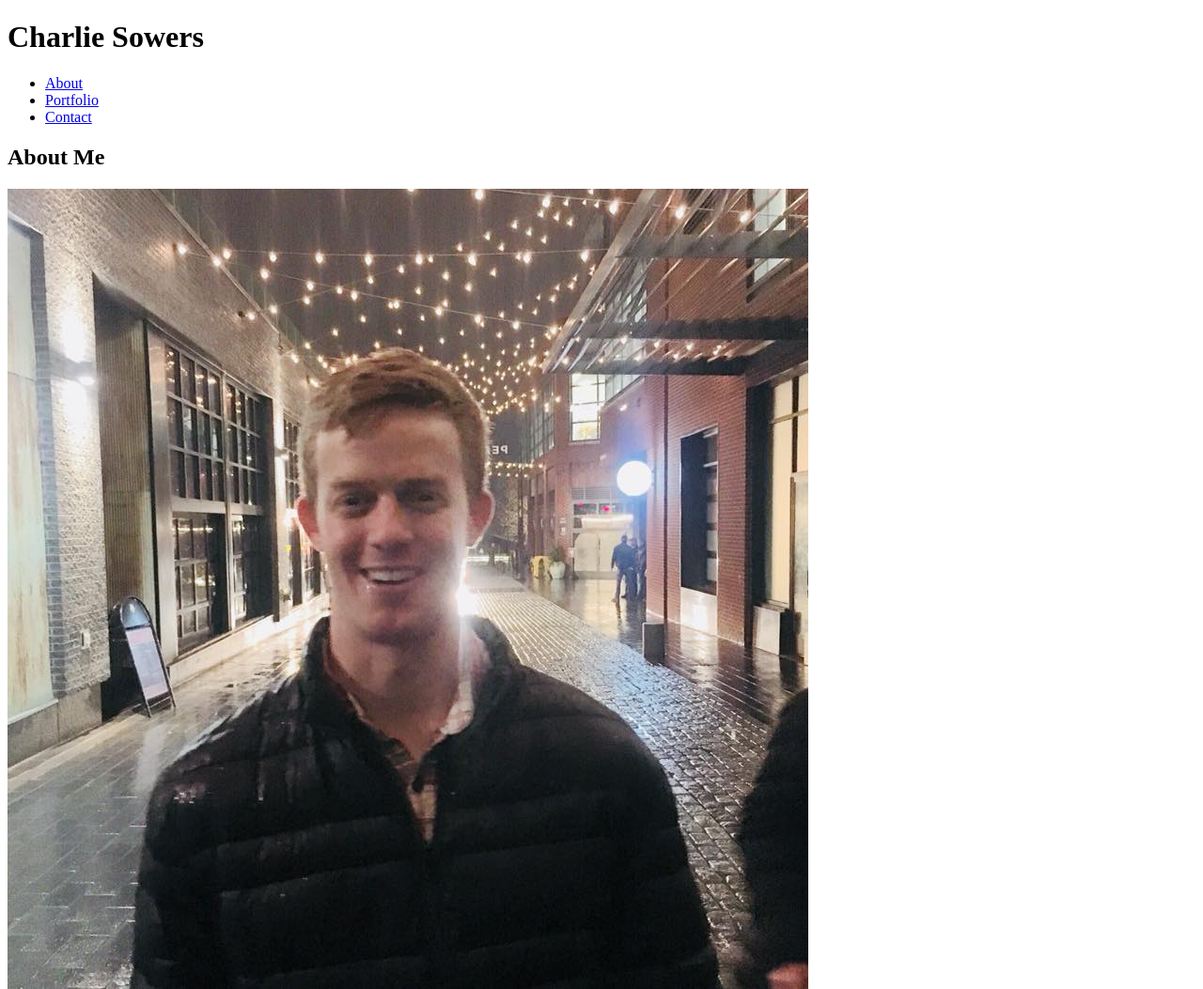
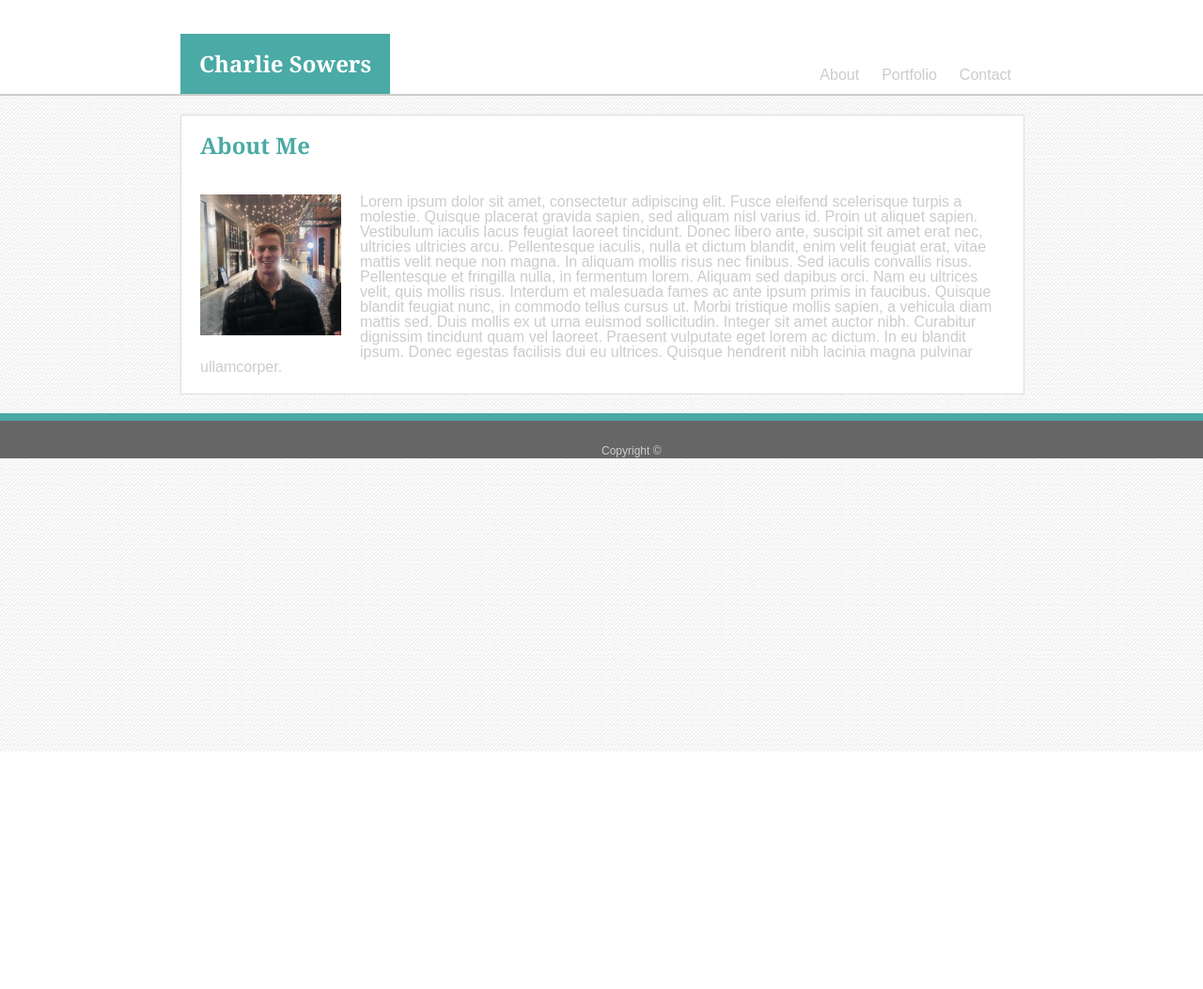
Before and after one commit to charliesowers/Basic-Portfolio, a plain HTML site: page index.html in a window 1280 px wide. Shown: the top 1053 px of the page at 94% size. After the commit the page ends 800 px from the top, so only its background shows below. Drawn offline with Linux system fonts and the light colour scheme; files that its build step writes are made by us from their sources.

Commit message:
Adding CSS, Index page close to complete

```diff
--- a/assets/css/reset.css
+++ b/assets/css/reset.css
@@ -0,0 +1,48 @@
+/* http://meyerweb.com/eric/tools/css/reset/
+   v2.0 | 20110126
+   License: none (public domain)
+*/
+
+html, body, div, span, applet, object, iframe,
+h1, h2, h3, h4, h5, h6, p, blockquote, pre,
+a, abbr, acronym, address, big, cite, code,
+del, dfn, em, img, ins, kbd, q, s, samp,
+small, strike, strong, sub, sup, tt, var,
+b, u, i, center,
+dl, dt, dd, ol, ul, li,
+fieldset, form, label, legend,
+table, caption, tbody, tfoot, thead, tr, th, td,
+article, aside, canvas, details, embed,
+figure, figcaption, footer, header, hgroup,
+menu, nav, output, ruby, section, summary,
+time, mark, audio, video {
+	margin: 0;
+	padding: 0;
+	border: 0;
+	font-size: 100%;
+	font: inherit;
+	vertical-align: baseline;
+}
+/* HTML5 display-role reset for older browsers */
+article, aside, details, figcaption, figure,
+footer, header, hgroup, menu, nav, section {
+	display: block;
+}
+body {
+	line-height: 1;
+}
+ol, ul {
+	list-style: none;
+}
+blockquote, q {
+	quotes: none;
+}
+blockquote:before, blockquote:after,
+q:before, q:after {
+	content: '';
+	content: none;
+}
+table {
+	border-collapse: collapse;
+	border-spacing: 0;
+}
--- a/assets/css/style.css
+++ b/assets/css/style.css
@@ -0,0 +1,116 @@
+body{
+    background-image: url("../images/striped_lens.png")
+}
+
+header{
+    width: 100%;
+    background-color: #ffffff;
+    height: 100px;
+    border-bottom: 2px solid  #cccccc;
+    position: relative;
+}
+
+h1{
+    position: absolute;
+    left: 15%;
+    bottom: 0;
+    background-color: #4aaaa5;
+    color: #ffffff;
+    font-family: 'Georgia', Times, Times New Roman, serif;
+    text-align: center;
+    font-size: 24px;
+    padding: 20px;
+    font-weight: bold;
+
+}
+
+ul {
+    list-style-type: none;
+    margin: 0;
+    padding: 0;
+    overflow: hidden;
+    color: #cccccc;
+    position: absolute;
+    right: 15%;
+    bottom:0;
+    background-color: #ffffff
+}
+
+li a {
+    display: block;
+    padding: 12px;
+}
+
+a{
+    color: #cccccc;
+    text-decoration: none;
+    font-family: 'Arial', 'Helvetica Neue', Helvetica, sans-serif;
+}
+
+li {
+    float: left;
+}
+
+.main{
+    width: 70%;
+
+    position: relative;
+    right: 15%;
+    left: 15%;
+    background-color: #ffffff;
+    overflow: auto;
+
+    margin-top: 20px;
+
+    margin-bottom: 20px;
+
+    border: 1px solid #dddddd;
+
+}
+
+h2{
+    color: #4aaaa5;
+    font-size: 24px;
+    font-weight: bold;
+    font-family: 'Georgia', Times, Times New Roman, serif;
+    padding: 20px;
+}
+
+.main-inner{
+    margin: 20px;
+    color: #cccccc;
+    font-family: 'Arial', 'Helvetica Neue', Helvetica, sans-serif;
+}
+
+#index-image{
+    width: 150px;
+    float: left;
+
+    margin: 0 20px 20px 0;
+
+}
+
+footer{
+    background-color: #666666;
+    border-top: 8px solid #4aaaa5;
+
+    width: 100%;
+    font-family: 'Arial', 'Helvetica Neue', Helvetica, sans-serif;
+    color: #cccccc;
+    height: 40px;
+    font-size: 12px;
+    position: relative;
+
+    text-align: center;
+}
+
+span{
+    position: absolute;
+    bottom: 2px;
+
+}
+
+form{
+    font-family: 'Arial', 'Helvetica Neue', Helvetica, sans-serif;
+    color: #cccccc;
+}
--- a/index.html
+++ b/index.html
@@ -1,43 +1,46 @@
 <!DOCTYPE html>
 <html>
     <head>
+        <title>About</title>
         <!-- css link: -->
-        <link rel="stylesheet" type="text/css" href="style.css">
+        <link rel="stylesheet" type="text/css" href="./assets/css/reset.css">
+        <link rel="stylesheet" type="text/css" href="./assets/css/style.css">
     </head>
 
     <body>
-        <div>
+        <header>
             <h1>
                 Charlie Sowers
             </h1>
-            <div>
-                <ul>
-                    <li><a href="#">About</a></li>
-                    <li><a href="portfolio.html">Portfolio</a></li>
-                    <li><a href="contact.html">Contact</a></li>
-                </ul>
-            </div>
-        </div>
 
-        <div>
+            <ul>
+                <li><a href="#">About</a></li>
+                <li><a href="portfolio.html">Portfolio</a></li>
+                <li><a href="contact.html">Contact</a></li>
+            </ul>
+
+        </header>
+
+        <div class = "main">
             <h2>
                 About Me
             </h2>
-            <div>
-                <img src="./assets/images/Profile_Image.jpg" alt = "Image not Found">
-            </div>
-            <p>
+
+            <div class = "main-inner">
+                <img id = "index-image" src="./assets/images/Profile_Image.jpg" alt = "Image not Found">
+
+
                 Lorem ipsum dolor sit amet, consectetur adipiscing elit. Fusce eleifend scelerisque turpis a molestie. Quisque placerat gravida sapien, sed aliquam nisl varius id. Proin ut aliquet sapien. Vestibulum iaculis lacus feugiat laoreet tincidunt. Donec libero ante, suscipit sit amet erat nec, ultricies ultricies arcu. Pellentesque iaculis, nulla et dictum blandit, enim velit feugiat erat, vitae mattis velit neque non magna. In aliquam mollis risus nec finibus. Sed iaculis convallis risus. Pellentesque et fringilla nulla, in fermentum lorem.
 
                 Aliquam sed dapibus orci. Nam eu ultrices velit, quis mollis risus. Interdum et malesuada fames ac ante ipsum primis in faucibus. Quisque blandit feugiat nunc, in commodo tellus cursus ut. Morbi tristique mollis sapien, a vehicula diam mattis sed. Duis mollis ex ut urna euismod sollicitudin. Integer sit amet auctor nibh. Curabitur dignissim tincidunt quam vel laoreet. Praesent vulputate eget lorem ac dictum. In eu blandit ipsum. Donec egestas facilisis dui eu ultrices. Quisque hendrerit nibh lacinia magna pulvinar ullamcorper.
-            </p>
-        </div>
-        <div>
+
+            </div>
 
         </div>
 
+
         <footer>
-            Copyright ©
+            <span>Copyright ©</span>
         </footer>
 
     </body>
```
Also changed, not shown: contact.html (+11 -5 lines), portfolio.html (+17 -10 lines), assets/images/striped_lens.png (added), 2 other files.
